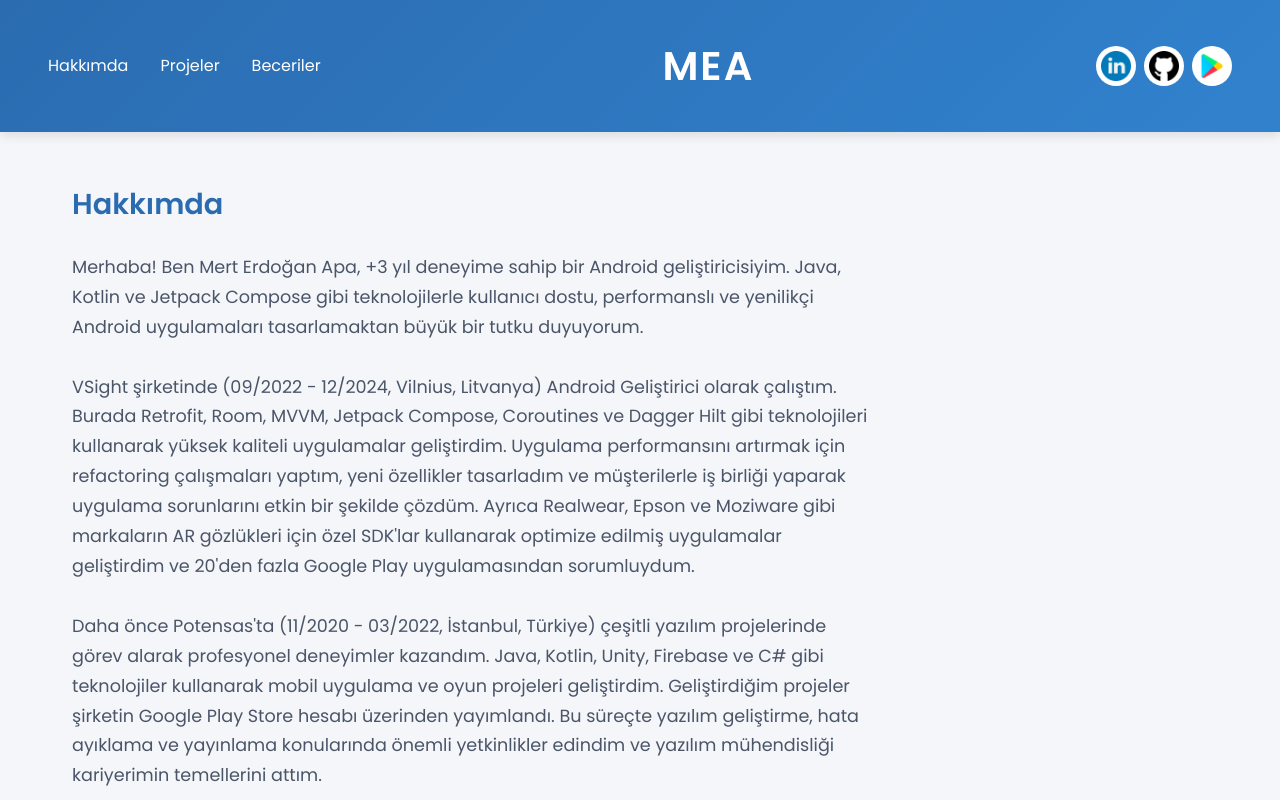
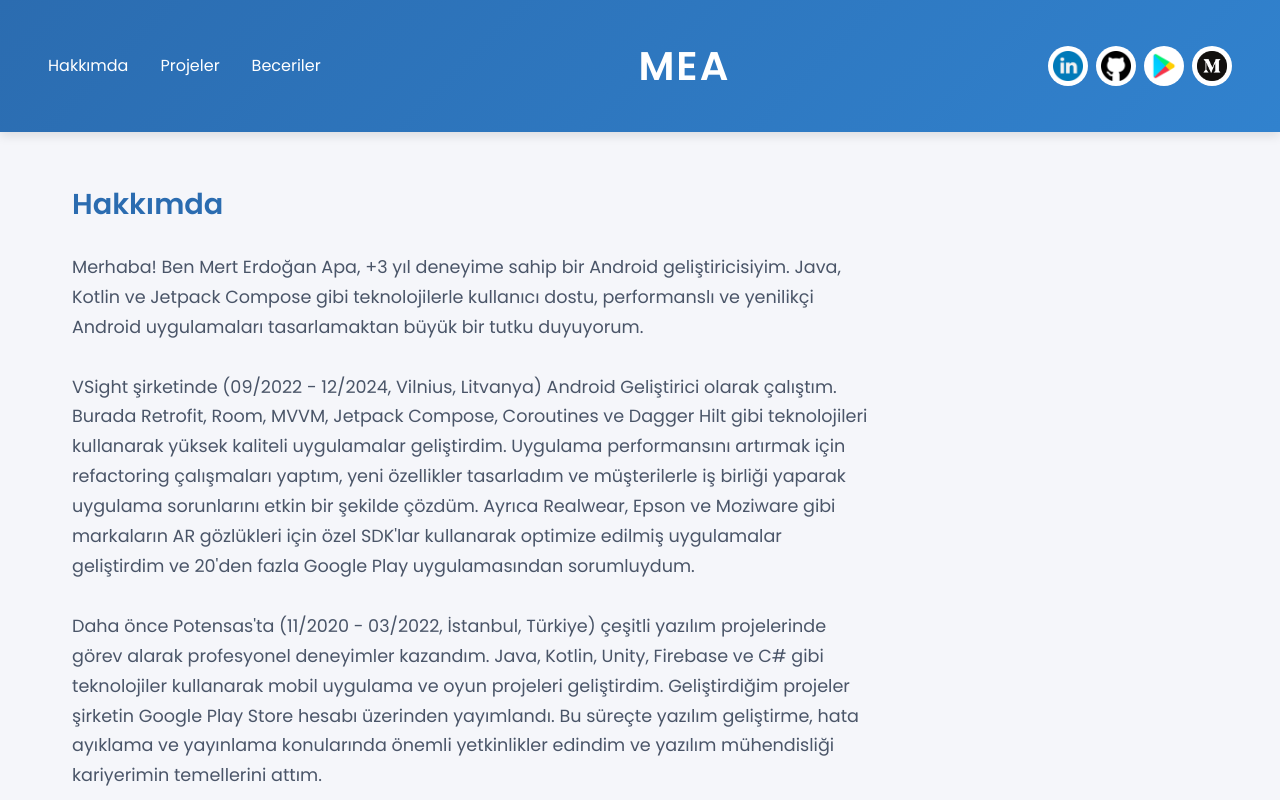
Before and after one commit to merterdoganapa/merterdoganapa.github.io, a plain HTML site: page index.html in a window 1280 px wide. Shown: the top 800 px of the page. Drawn offline with Linux system fonts and the light colour scheme.

Commit message:
add medium link

```diff
--- a/index.html
+++ b/index.html
@@ -267,6 +267,9 @@
                 <a href="https://play.google.com/store/apps/developer?id=KOKO+Apps" target="_blank" class="social-link">
                     <img src="playstore.png" alt="Google Play Store" class="social-icon">
                 </a>
+                <a href="https://medium.com/@mert_aapa" target="_blank" class="social-link">
+                    <img src="medium.png" alt="Medium" class="social-icon">
+                </a>
             </div>
         </div>
     </header>
```
Also changed, not shown: medium.png (added).
